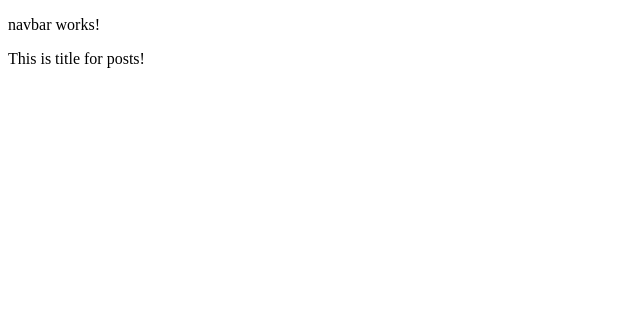
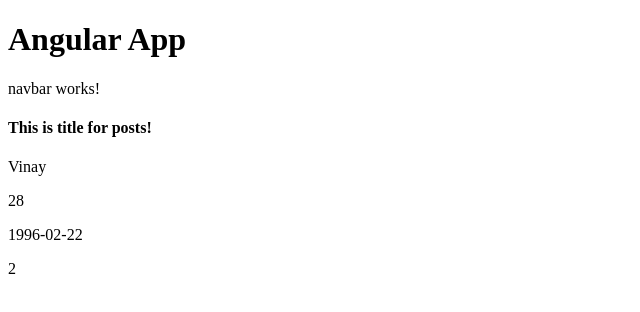
Before and after one commit to sahrawatvinay/Angular, an Angular app in the folder my-app/: page / in a window 1280 px wide. Shown: the top 312 px of the page, without its empty margins (0-640 px from the left). Built offline with nearby package versions, Linux system fonts and the light colour scheme.

Commit message:
passing data from parent to child component using @Input decorator

```diff
--- a/my-app/src/app/app.component.html
+++ b/my-app/src/app/app.component.html
@@ -1,2 +1,3 @@
+<h1>Angular App</h1>
 <app-navbar></app-navbar>
-<app-post></app-post>
+<app-post [fromParentData]="appCompParentData"></app-post>
--- a/my-app/src/app/app.component.ts
+++ b/my-app/src/app/app.component.ts
@@ -3,14 +3,23 @@ import { CommonModule } from '@angular/common';
 import { RouterOutlet } from '@angular/router';
 import { NavbarComponent } from './navbar/navbar.component';
 import { PostComponent } from './post/post.component';
+import { FacebookProfileData } from './models/facebook-profile-data';
 
 @Component({
   selector: 'app-root',
   standalone: true,
   imports: [CommonModule, RouterOutlet, NavbarComponent, PostComponent],
   templateUrl: './app.component.html',
-  styleUrl: './app.component.css'
+  styleUrl: './app.component.css',
 })
 export class AppComponent {
-  title = 'my-app';
+  title: string = 'my-app';
+  appCompParentData: FacebookProfileData = {
+    name: 'Vinay',
+    details: {
+      age: 28,
+      dob: '1996-02-22',
+    },
+    singlePosts: [{ data: 'abc' }, { data: 'def' }],
+  };
 }
--- /dev/null
+++ b/my-app/src/app/models/facebook-profile-data.ts
@@ -0,0 +1,9 @@
+export type SinglePost = { data: string };
+export type FacebookProfileData = {
+  name: string;
+  details: {
+    age: number;
+    dob: string;
+  };
+  singlePosts: SinglePost[];
+};
--- a/my-app/src/app/post/post.component.html
+++ b/my-app/src/app/post/post.component.html
@@ -1 +1,5 @@
-<p>{{title}}</p>
+<h4>{{title}}</h4>
+<p>{{fromParentData.name}}</p>
+<p>{{fromParentData.details.age}}</p>
+<p>{{fromParentData.details.dob}}</p>
+<p>{{fromParentData.singlePosts.length}}</p>
--- a/my-app/src/app/post/post.component.ts
+++ b/my-app/src/app/post/post.component.ts
@@ -1,4 +1,5 @@
-import { Component } from '@angular/core';
+import { Component, Input, OnInit } from '@angular/core';
+import { FacebookProfileData } from '../models/facebook-profile-data';
 
 @Component({
   selector: 'app-post',
@@ -10,4 +11,6 @@ import { Component } from '@angular/core';
 export class PostComponent {
   constructor() {}
   title: string = 'This is title for posts!';
+
+  @Input() fromParentData!: FacebookProfileData;
 }
```
